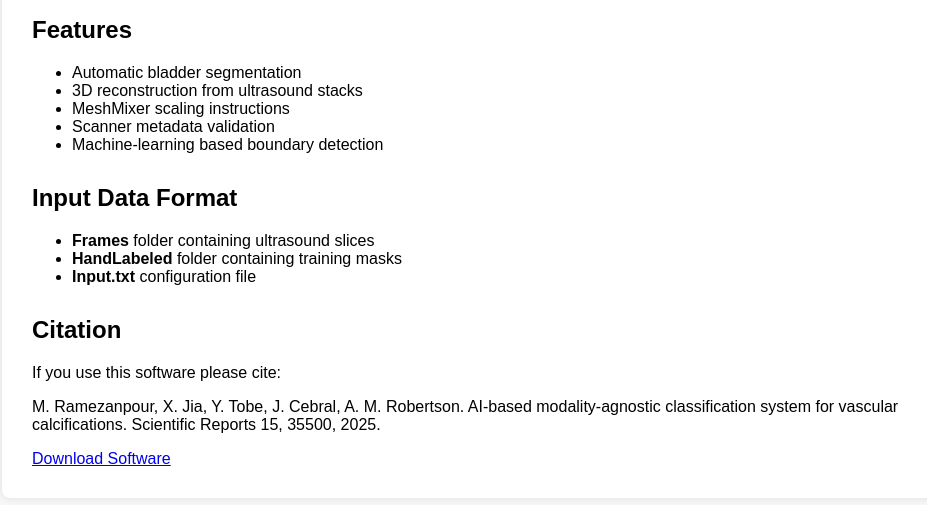
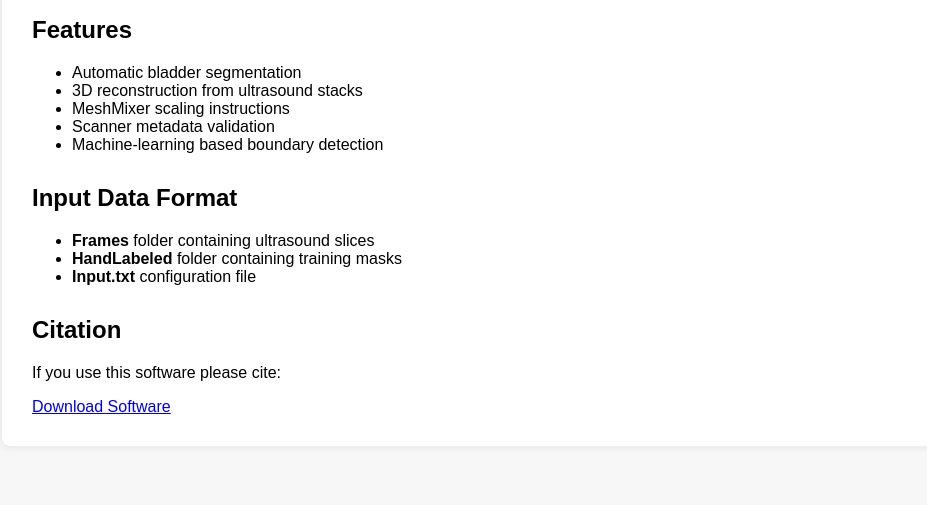
Before and after one commit to fsiansys/Ultrasound3D, a plain HTML site: page index.html in a window 1280 px wide. Shown: the part 219-724 px from the top of the page, without its empty margins (158-1085 px from the left). Drawn offline with Linux system fonts and the light colour scheme.

Commit message:
Update index.html

```diff
--- a/index.html
+++ b/index.html
@@ -94,12 +94,6 @@ Download Latest Version
 If you use this software please cite:
 </p>
 
-<p>
-M. Ramezanpour, X. Jia, Y. Tobe, J. Cebral, A. M. Robertson.
-  AI-based modality-agnostic classification system for vascular calcifications.
-  Scientific Reports 15, 35500, 2025.
-</p>
-
 <a href="https://github.com/yourusername/Ultrasound3D/releases/latest">
 Download Software
 </a>
```
